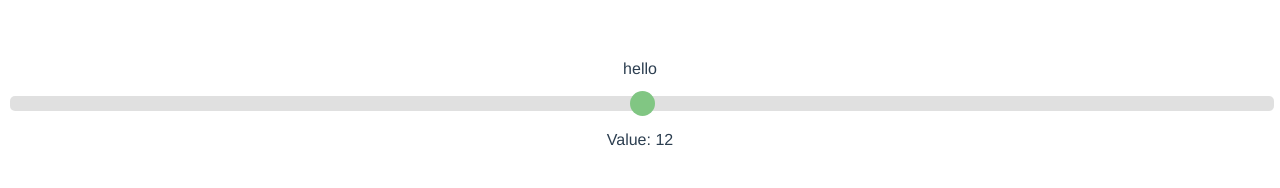
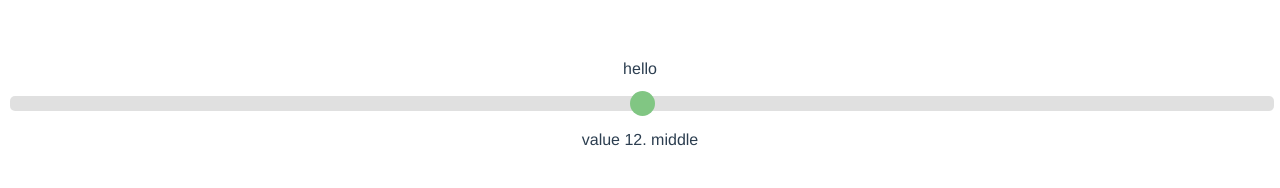
Before and after one commit to Ravildgar/vue-color-game, a Vue app: page / in a window 1280 px wide. Shown: the top 188 px of the page. Built offline with nearby package versions, Linux system fonts and the light colour scheme.

Commit message:
refactor slider into a single component

```diff
--- a/src/App.vue
+++ b/src/App.vue
@@ -1,18 +1,21 @@
 <template>
   <div id="app">
     <HelloI18n/>
+    <SliderRanged/>
     <FieldComponent/>
   </div>
 </template>
 
 <script>
 import HelloI18n from "./components/HelloI18n.vue";
+import SliderRanged from "./components/SliderRanged.vue";
 import FieldComponent from "./components/FieldComponent.vue";
 
 export default {
   name: "app",
   components: {
     HelloI18n,
+    SliderRanged,
     FieldComponent
   }
 };
--- a/src/components/FieldComponent.vue
+++ b/src/components/FieldComponent.vue
@@ -1,10 +1,5 @@
 <template>
   <div>
-    <div class="slidecontainer">
-      <input v-model="value" type="range" min="2" max="22" value="10" class="slider">
-      <p>Value: {{value}}</p>
-    </div>
-
     <SelectableColor
       backgroundColor="rgb(201, 76, 76)"
       сorrectСolor="rgb(201, 76, 76)"
@@ -24,6 +19,7 @@
 </template>
 
 <script>
+
 import SelectableColor from "./SelectableColor.vue";
 
 export default {
@@ -43,43 +39,3 @@ export default {
   }
 };
 </script>
-
-<style scoped>
-.slidecontainer {
-  width: 100%;
-}
-
-.slider {
-  -webkit-appearance: none;
-  width: 100%;
-  height: 15px;
-  border-radius: 5px;
-  background: #d3d3d3;
-  outline: none;
-  opacity: 0.7;
-  -webkit-transition: 0.2s;
-  transition: opacity 0.2s;
-}
-
-.slider:hover {
-  opacity: 1;
-}
-
-.slider::-webkit-slider-thumb {
-  -webkit-appearance: none;
-  appearance: none;
-  width: 25px;
-  height: 25px;
-  border-radius: 50%;
-  background: #4caf50;
-  cursor: pointer;
-}
-
-.slider::-moz-range-thumb {
-  width: 25px;
-  height: 25px;
-  border-radius: 50%;
-  background: #4caf50;
-  cursor: pointer;
-}
-</style>
--- /dev/null
+++ b/src/components/SliderRanged.vue
@@ -0,0 +1,75 @@
+<template>
+  <div class="slidecontainer">
+    <input v-model="value" type="range" min="2" max="22" value="10" class="slider">
+    <p v-if="value < 7">{{ $t('value') }} {{value}}. {{ $t('easy') }}</p>
+    <p v-else-if="value < 15">{{ $t('value') }} {{value}}. {{ $t('middle') }}</p>
+    <p v-else>{{ $t('value') }} {{value}}. {{ $t('hard') }}</p>
+  </div>
+</template>
+
+<script>
+export default {
+  data: function() {
+    return {
+      value: 12
+    };
+  }
+};
+</script>
+
+<style scoped>
+.slidecontainer {
+  width: 100%;
+}
+
+.slider {
+  -webkit-appearance: none;
+  width: 100%;
+  height: 15px;
+  border-radius: 5px;
+  background: #d3d3d3;
+  outline: none;
+  opacity: 0.7;
+  -webkit-transition: 0.2s;
+  transition: opacity 0.2s;
+}
+
+.slider:hover {
+  opacity: 1;
+}
+
+.slider::-webkit-slider-thumb {
+  -webkit-appearance: none;
+  appearance: none;
+  width: 25px;
+  height: 25px;
+  border-radius: 50%;
+  background: #4caf50;
+  cursor: pointer;
+}
+
+.slider::-moz-range-thumb {
+  width: 25px;
+  height: 25px;
+  border-radius: 50%;
+  background: #4caf50;
+  cursor: pointer;
+}
+</style>
+
+<i18n>
+{
+  "en": {
+    "value": "Number of guessed colors:",
+    "easy" : "Light.",
+    "middle": "Medium.",
+    "hard": "Heavy."
+  },
+  "ru": {
+    "value": "Количество угадываемых цветов:",
+    "easy" : "Уровень - легкий.",
+    "middle": "Уровень - средний.",
+    "hard": "Уровень - тяжелый."
+  }
+}
+</i18n>
```
